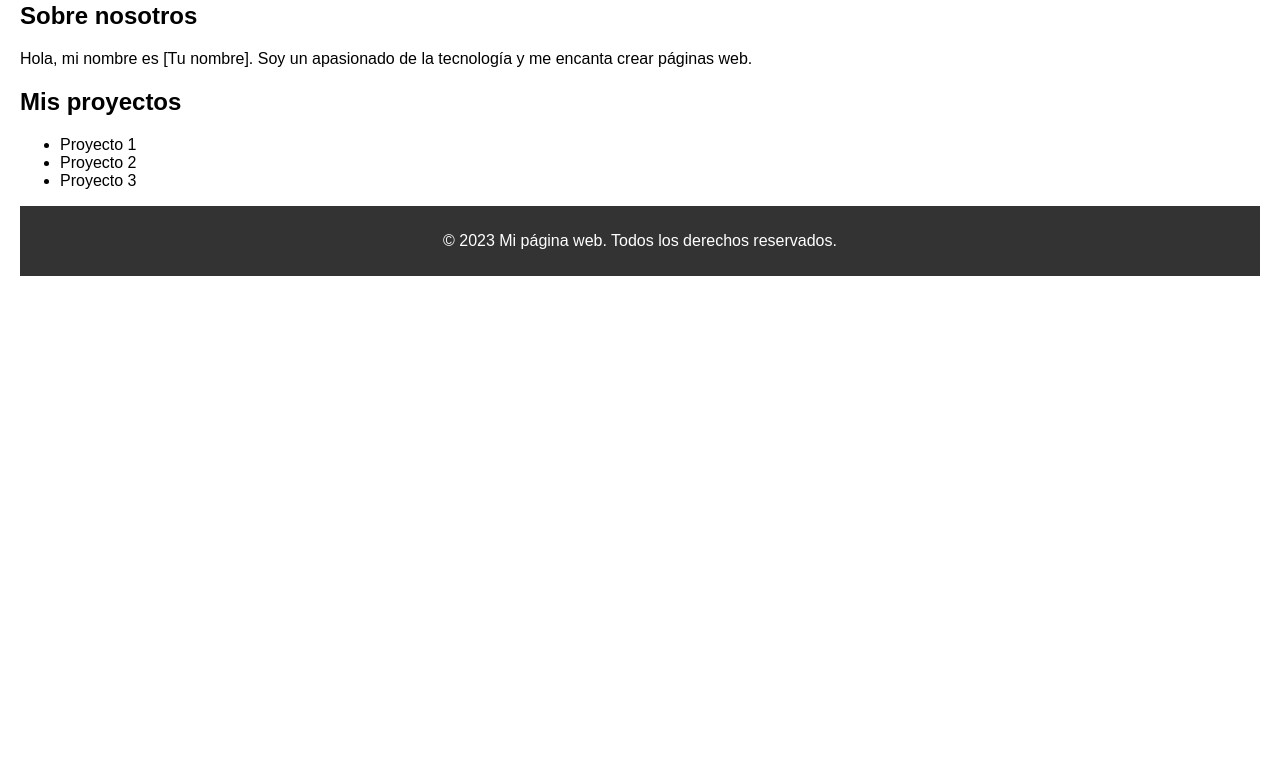
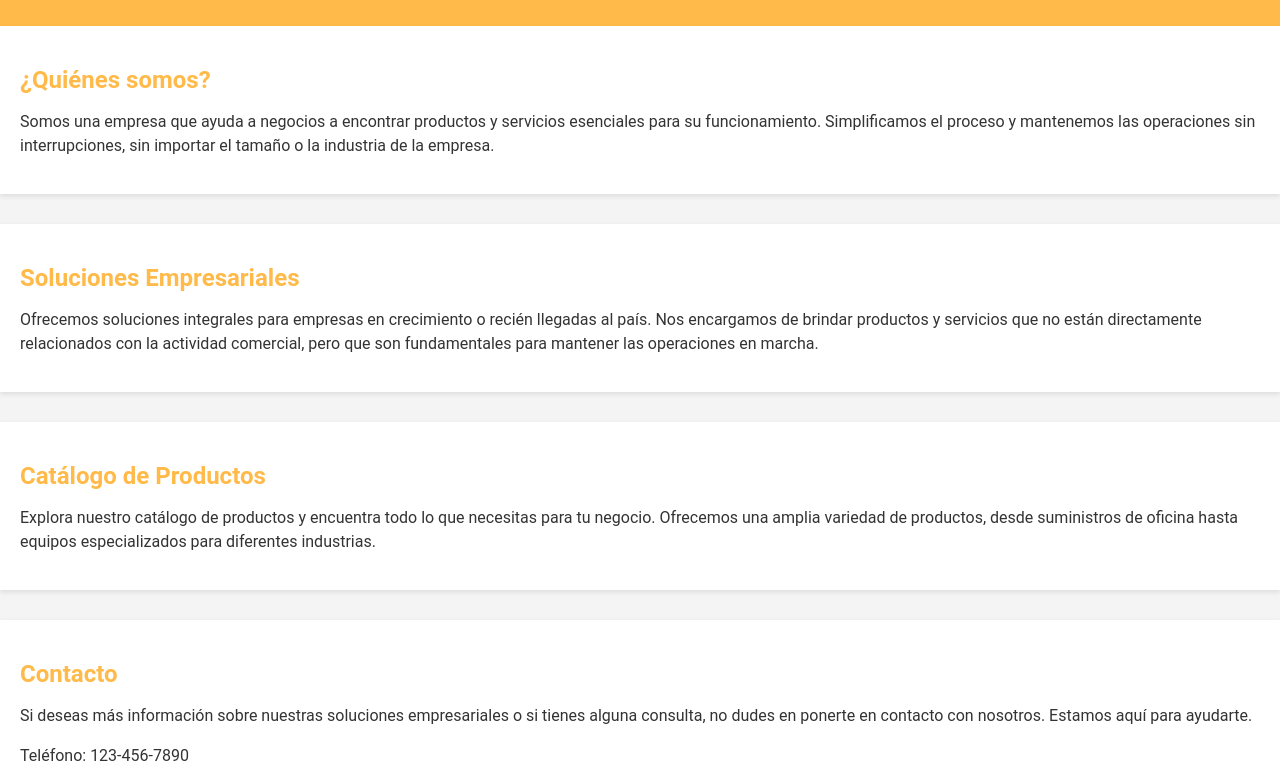
Before and after one commit to MorenoMakers/home, a plain HTML site: page index.html in a window 1280 px wide. Shown: the part 95-876 px from the top of the page. Before the commit the page ends 800 px from the top, so only its background shows below. Drawn offline with Linux system fonts and the light colour scheme.

Commit message:
Update index.html

```diff
--- a/index.html
+++ b/index.html
@@ -3,57 +3,116 @@
 <head>
     <meta charset="UTF-8">
     <meta name="viewport" content="width=device-width, initial-scale=1.0">
-    <title>Mi página web</title>
+    <title>Moreno Makers - Lo hace posible</title>
+
     <style>
-        /* Estilos CSS para la página */
+        /* Estilos generales */
     body {
-            font-family: Arial, sans-serif;
+    font-family: 'Roboto', sans-serif;
     margin: 0;
+    padding: 0;
+    background-color: #f4f4f4;
+    color: #333;
+    }
+
+    .container {
+    max-width: 1200px;
+    margin: 0 auto;
     padding: 20px;
     }
 
-        header {
-            background-color: #333;
-            color: #fff;
-            padding: 10px;
-            text-align: center;
+    h1, h2 {
+    color: #333;
     }
 
-        h1 {
+    p {
+    line-height: 1.5;
+    }
+
+    /* Estilos de encabezado */
+    header {
+    background-color: #ffba49;
+    padding: 20px;
+    color: #fff;
+    }
+
+    /* Estilos de navegación */
+    nav {
+    margin-top: 10px;
+    }
+
+    nav ul {
+    list-style: none;
+    padding: 0;
     margin: 0;
     }
 
-        main {
-            margin-top: 20px;
+    nav ul li {
+    display: inline;
+    margin-right: 10px;
     }
 
+    nav ul li a {
+    text-decoration: none;
+    color: #333;
+    }
+
+    /* Estilos de secciones */
+    section {
+    margin-bottom: 30px;
+    background-color: #fff;
+    padding: 20px;
+    box-shadow: 0 2px 5px rgba(0, 0, 0, 0.1);
+    }
+
+    section h2 {
+    margin-bottom: 10px;
+    color: #ffba49;
+    }
+
+    /* Estilos de pie de página */
     footer {
     background-color: #333;
+    padding: 20px;
+    text-align: center;
     color: #fff;
-            padding: 10px;
-            text-align: center;
     }
+
+
     </style>
 </head>
 <body>
     <header>
-        <h1>Bienvenido a la pagina web de Moreno Makers</h1>
+        <h1>Moreno Maker</h1>
+        <nav>
+            <!-- Menú de navegación aquí -->
+        </nav>
     </header>
 
-    <main>
-        <h2>Sobre nosotros</h2>
-        <p>Hola, mi nombre es [Tu nombre]. Soy un apasionado de la tecnología y me encanta crear páginas web.</p>
+    <section id="quienes-somos">
+        <h2>¿Quiénes somos?</h2>
+        <p>Somos una empresa que ayuda a negocios a encontrar productos y servicios esenciales para su funcionamiento. Simplificamos el proceso y mantenemos las operaciones sin interrupciones, sin importar el tamaño o la industria de la empresa.</p>
+    </section>
 
-        <h2>Mis proyectos</h2>
-        <ul>
-            <li>Proyecto 1</li>
-            <li>Proyecto 2</li>
-            <li>Proyecto 3</li>
-        </ul>
-    </main>
+    <section id="soluciones-empresariales">
+        <h2>Soluciones Empresariales</h2>
+        <p>Ofrecemos soluciones integrales para empresas en crecimiento o recién llegadas al país. Nos encargamos de brindar productos y servicios que no están directamente relacionados con la actividad comercial, pero que son fundamentales para mantener las operaciones en marcha.</p>
+    </section>
+
+    <section id="catalogo-productos">
+        <h2>Catálogo de Productos</h2>
+        <p>Explora nuestro catálogo de productos y encuentra todo lo que necesitas para tu negocio. Ofrecemos una amplia variedad de productos, desde suministros de oficina hasta equipos especializados para diferentes industrias.</p>
+    </section>
+
+    <section id="contacto">
+        <h2>Contacto</h2>
+        <p>Si deseas más información sobre nuestras soluciones empresariales o si tienes alguna consulta, no dudes en ponerte en contacto con nosotros. Estamos aquí para ayudarte.</p>
+        <p>Teléfono: 123-456-7890</p>
+        <p>Email: info@miempresa.com</p>
+    </section>
 
     <footer>
-        <p>&copy; 2023 Mi página web. Todos los derechos reservados.</p>
+        <p>Derechos de autor © 2023 Moreno Makers. Todos los derechos reservados.</p>
     </footer>
 </body>
 </html>
```
Lines whose indentation alone changed are shown as unchanged.
